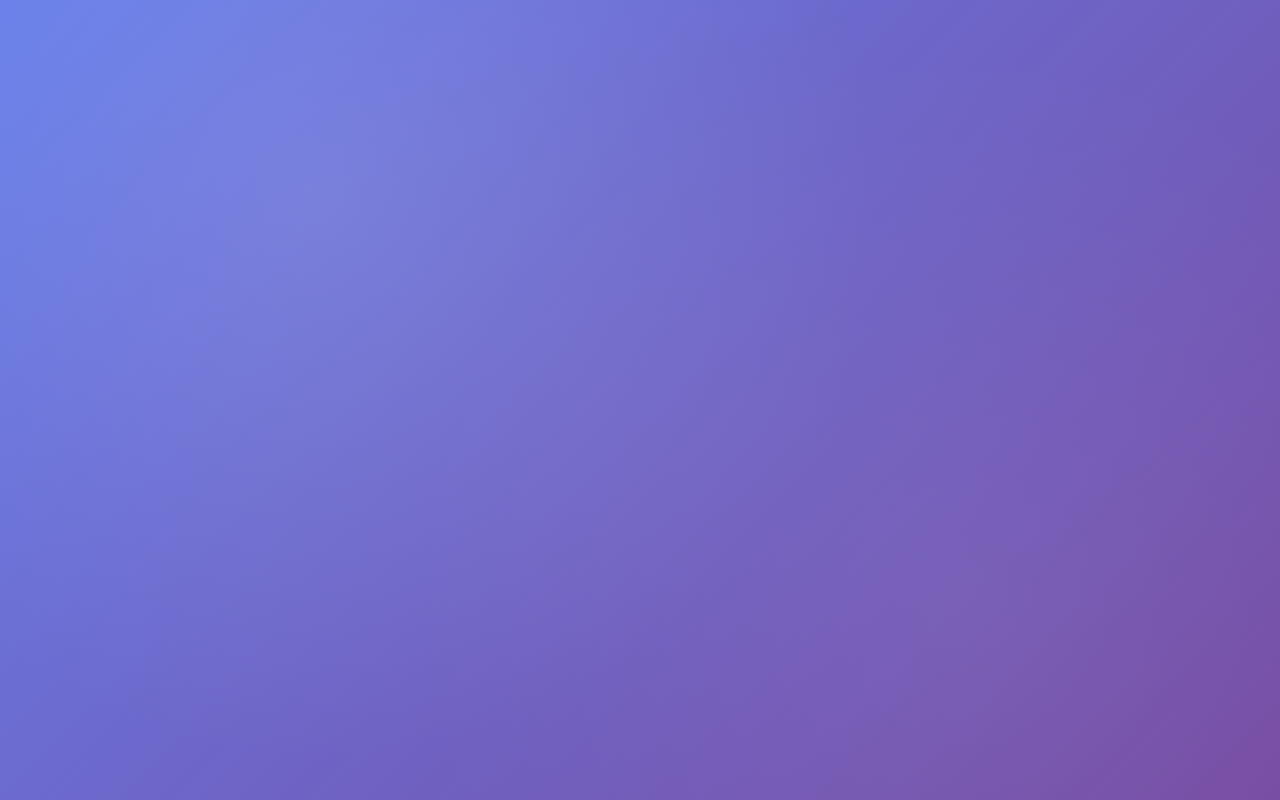
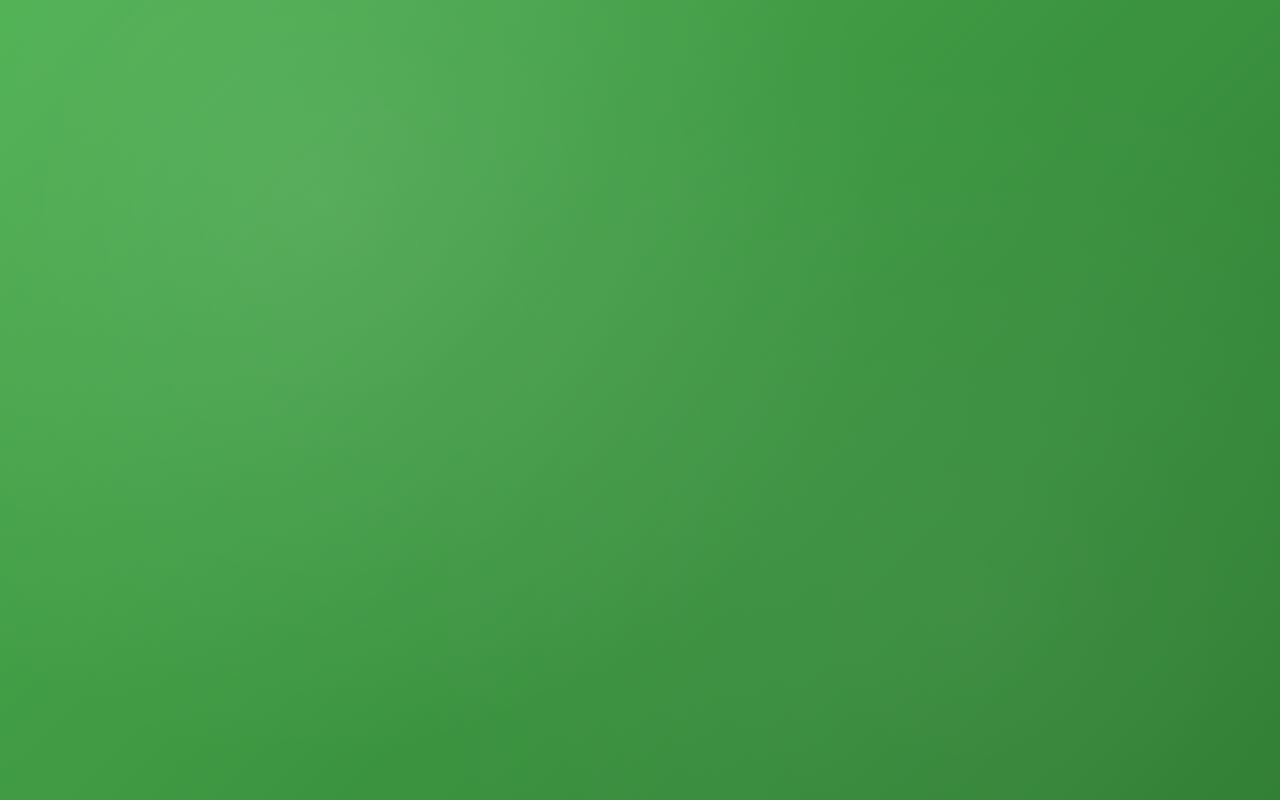
Before and after one commit to VINN17/EcoNFC, a plain HTML site: page backup_index.html in a window 1280 px wide. Drawn offline with Linux system fonts and the light colour scheme.

Commit message:
Update backup_index.html

```diff
--- a/backup_index.html
+++ b/backup_index.html
@@ -3,7 +3,7 @@
 <head>
     <meta charset="UTF-8">
     <meta name="viewport" content="width=device-width, initial-scale=1.0">
-    <title>NFC Device Configuration Hub</title>
+    <title>EcoNFC - Smart Environmental Monitoring</title>
     <style>
         * {
             margin: 0;
@@ -13,7 +13,7 @@
 
         body {
             font-family: 'Inter', -apple-system, BlinkMacSystemFont, 'Segoe UI', system-ui, sans-serif;
-            background: linear-gradient(135deg, #667eea 0%, #764ba2 100%);
+            background: linear-gradient(135deg, #4CAF50 0%, #2E7D32 100%);
             min-height: 100vh;
             display: flex;
             align-items: center;
```
